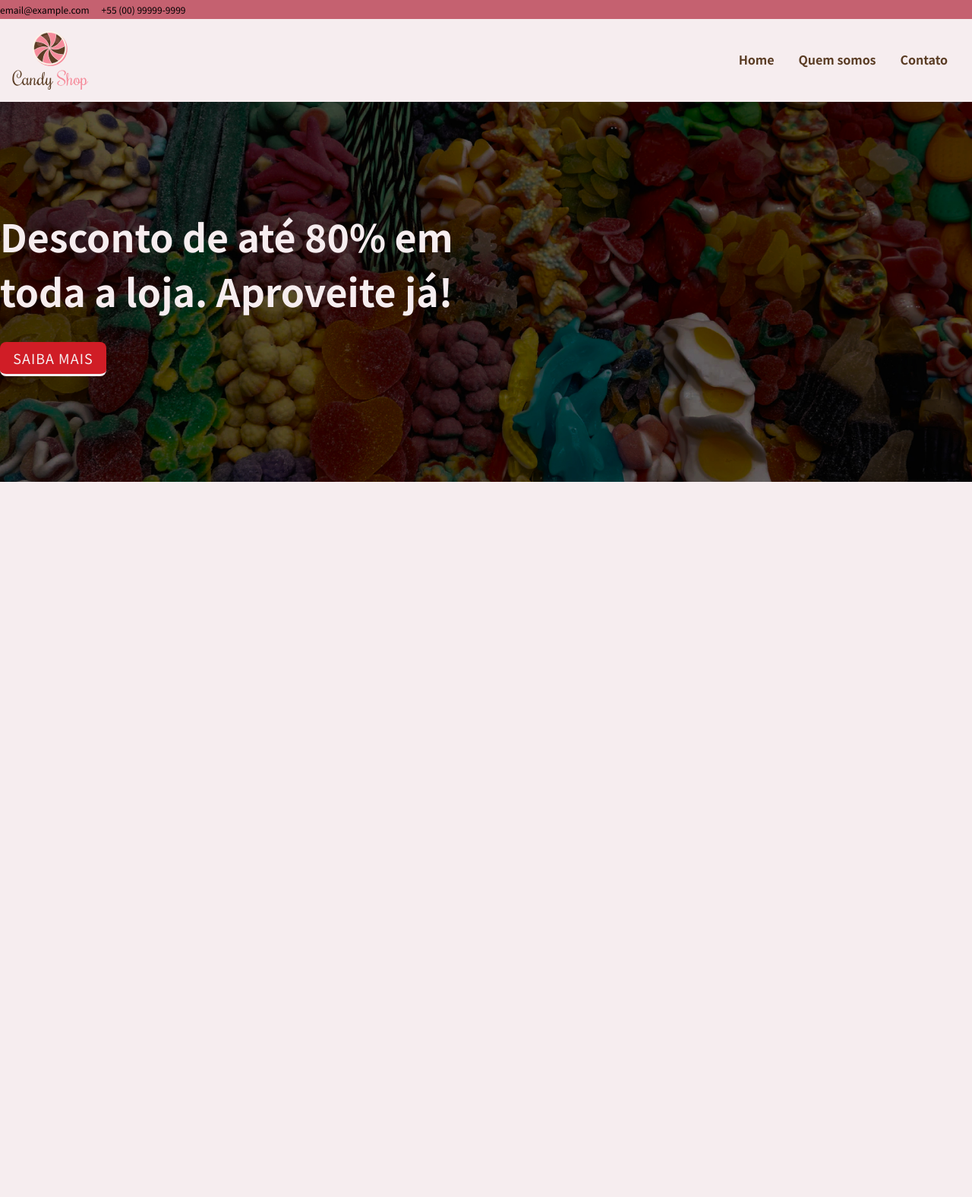
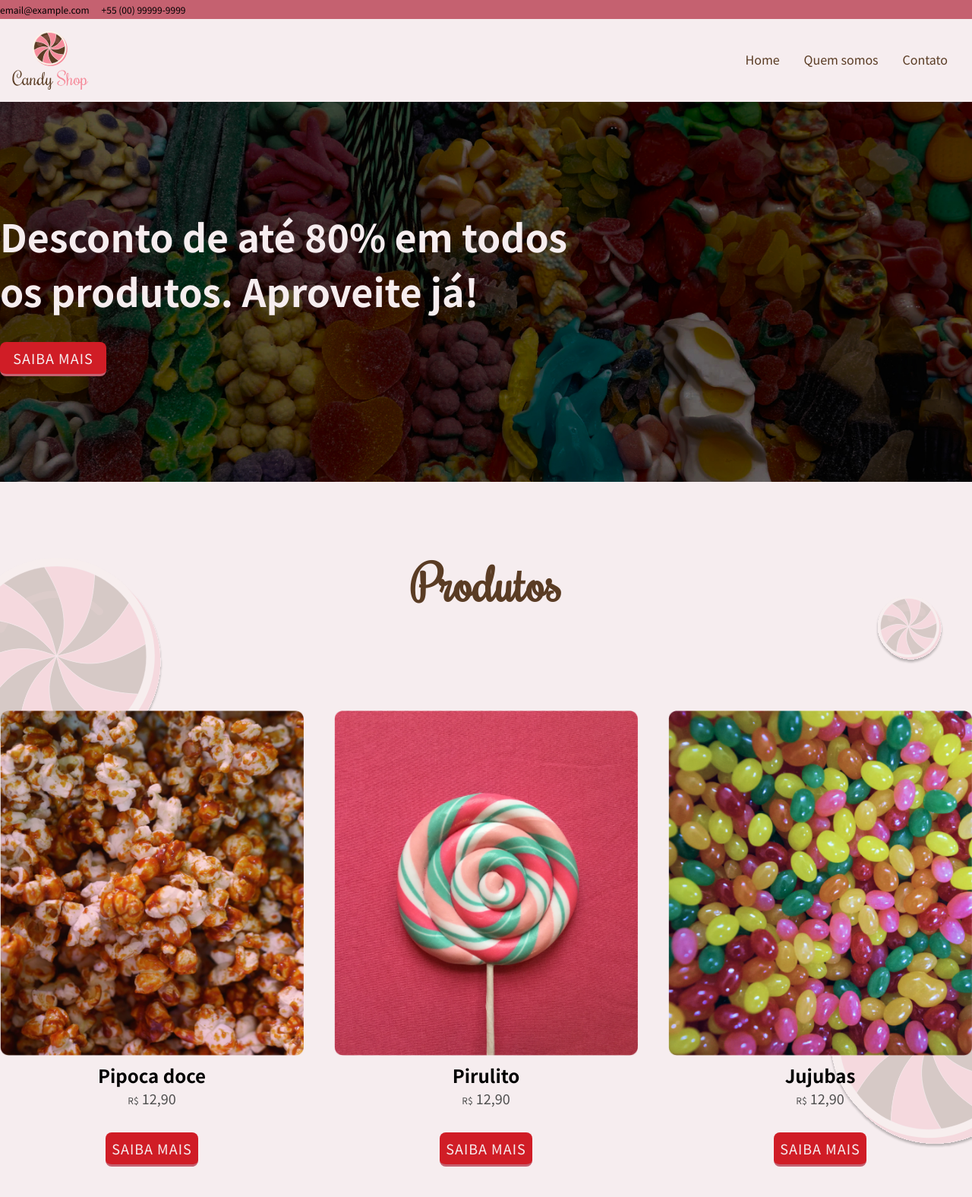
Before and after one commit to augustodia/19129679-5_LuizAugustoSilvaDosSantos, a PHP site: page / in a window 1280 px wide. Shown: the whole page at 76% size. Before the commit the page ends 634 px from the top, so only its background shows below. Run offline with PHP 8.4, Linux system fonts and the light colour scheme.

Commit message:
Adicionando seção de Produtos

```diff
--- a/css/style.css
+++ b/css/style.css
@@ -40,14 +40,27 @@ a {
   letter-spacing: 1px;
   border-radius: 8px;
   margin-top: 32px;
-  border-bottom: 3px solid #F6EDEF;
-  border-bottom: 3px solid #F6EDEF;
+  border-bottom: 3px solid #C56170;
   transition: all .3s;
+
+  cursor: pointer;
 }
 
 .btn:hover {
   transform: scale(1.1);
   box-shadow: 0px 10px 10px rgba(208, 29, 38, 0.16), 0px 8.13971px 10.25px rgba(208, 29, 38, 0.11), 0px 3.38082px 4.25733px rgba(208, 29, 38, 0.07), 0px 1.22278px 1.53979px rgba(208, 29, 38, 0.47);
+}
+
+.btn-comprar {
+  border-bottom: 3px solid #C56170;
+}
+
+.title {
+  font-family: 'Rochester', cursive;
+  font-size: 64px;
+  color: #5A3C24;
+  text-align: center;
+  margin-top: 92px;
 }
 
 
@@ -86,7 +99,7 @@ a {
   margin: 0 8px;
   padding: 8px;
   color: #5A3C24;
-  font-weight: 700;
+  font-weight: 500;
   transition: transform .3s;
   border-bottom: 3px solid transparent;
   border-radius: 8px;
@@ -120,6 +133,49 @@ a {
 
 .banner-title {
   font-size: 50px;
-  max-width: 720px;
+  max-width: 750px;
   color: #F6EDEF;
 }
+
+
+/* PRODUTOS */
+
+.produtos {
+  position: relative;
+  z-index: 999;
+}
+
+.bg-produtos {
+  position: absolute;
+  max-width: 110%;
+  margin-top: 100px;
+}
+
+.produtos-content {
+  display: flex;
+  flex-wrap: wrap;
+  justify-content: space-between;
+  margin-top: 126px;
+}
+
+.produto-item {
+  display: flex;
+  flex-direction: column;
+  align-items: center;
+  max-width: 400px;
+  margin-bottom: 40px;
+}
+
+.produto-titulo {
+  font-size: 24px;
+  margin-top: 8px;
+}
+
+.produto-item .preco {
+  font-size: 18px;
+  color: #4f4f4f;
+}
+
+.produto-item span {
+  font-size: 12px;
+}
--- a/index.php
+++ b/index.php
@@ -1,9 +1,36 @@
-<?php include('./pages/header.php');?>
+<?php include('./pages/header.php'); ?>
 <header class="banner">
   <div class="container">
     <div class="banner-content">
-      <h1 class="banner-title">Desconto de até 80% em toda a loja. Aproveite já!</h1>
+      <h1 class="banner-title">Desconto de até 80% em todos os produtos. Aproveite já!</h1>
       <a class="btn" href="#quem_somos">SAIBA MAIS</a>
     </div>
   </div>
 </header>
+
+<div class="bg-produtos">
+  <img src="./images/bg-produtos.svg" alt="">
+</div>
+<section class="produtos container">
+  <h2 class="title">Produtos</h2>
+  <div class="produtos-content">
+    <div class="produto-item">
+      <img src="./images/pipoca-doce.png" alt="">
+      <h3 class="produto-titulo">Pipoca doce</h3>
+     <p class="preco"><span>R$</span> 12,90</p>
+      <a class="btn btn-comprar">SAIBA MAIS</a>
+    </div>
+    <div class="produto-item">
+      <img src="./images/pirulito.png" alt="">
+      <h3 class="produto-titulo">Pirulito</h3>
+      <p class="preco"><span>R$</span> 12,90</p>
+      <a class="btn btn-comprar">SAIBA MAIS</a>
+    </div>
+    <div class="produto-item">
+      <img src="./images/jujubas.png" alt="">
+      <h3 class="produto-titulo">Jujubas</h3>
+     <p class="preco"><span>R$</span> 12,90</p>
+      <a class="btn btn-comprar">SAIBA MAIS</a>
+    </div>
+  </div>
+</section>
--- a/pages/header.php
+++ b/pages/header.php
@@ -8,6 +8,7 @@
   <link rel="preconnect" href="https://fonts.googleapis.com">
   <link rel="preconnect" href="https://fonts.gstatic.com" crossorigin>
   <link href="https://fonts.googleapis.com/css2?family=Noto+Sans+JP:wght@100;400;700&display=swap" rel="stylesheet">
+  <link href="https://fonts.googleapis.com/css2?family=Rochester&display=swap" rel="stylesheet">
   <link rel="stylesheet" href="./css/style.css">
   <title>Empório dos Doces</title>
 </head>
@@ -25,8 +26,9 @@
       <img src="./images/logo.svg" alt="">
     </div>
     <ul class="navigation-list">
-      <li><a href="#">Home</a></li>
-      <li><a href="#quem_somos">Quem somos</a></li>
+
+      <li><a href="index.php#">Home</a></li>
+      <li><a href="index.php#quem_somos">Quem somos</a></li>
       <li><a href="#contato">Contato</a></li>
     </ul>
   </nav>
```
Also changed, not shown: images/bg-produtos.svg (added), images/jujubas.png (added), images/pipoca-doce.png (added), images/pirulito.png (added).
